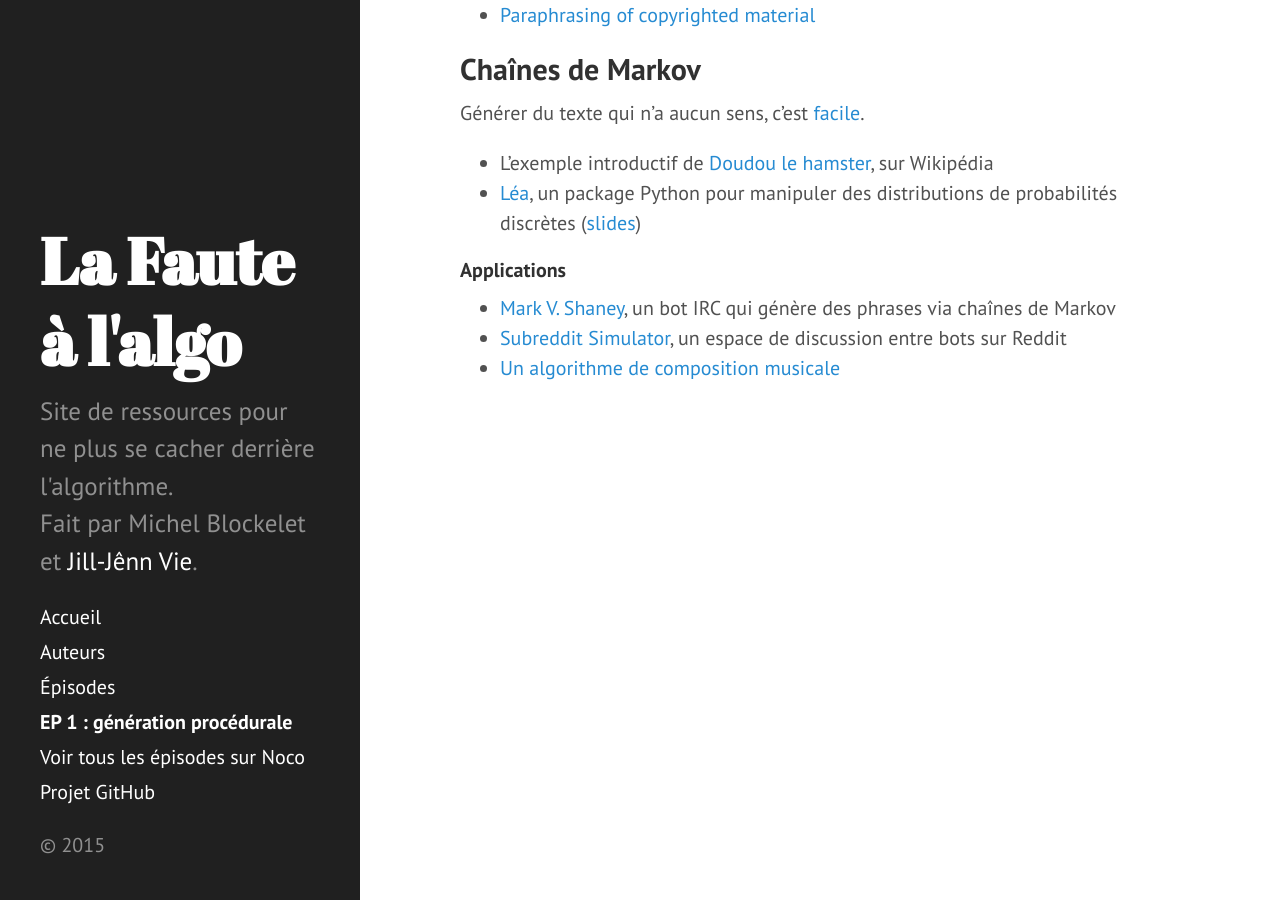
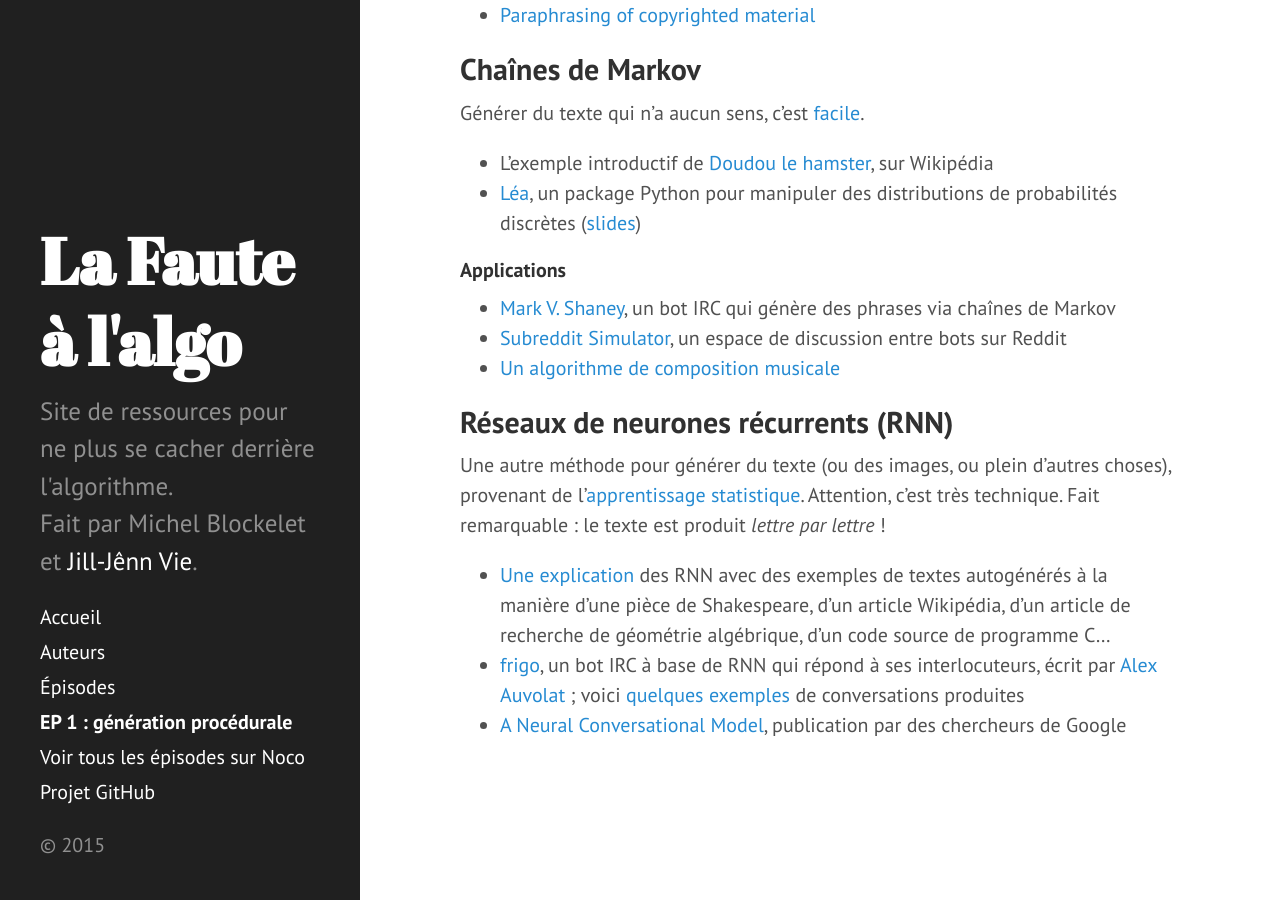
Before and after one commit to jilljenn/fautealgo, a Jekyll site: the page built from ep1/index.md, in a window 1280 px wide and 900 px high, scrolled down 515 px. Built offline with Jekyll 4.4.1, drawn with Linux system fonts in a browser that asks for light colours; Markdown is read by kramdown in place of the engine named in the settings.

Commit message:
Add resources on RNNs

```diff
--- a/ep1/index.md
+++ b/ep1/index.md
@@ -30,3 +30,11 @@ Générer du texte qui n'a aucun sens, c'est [facile](http://kamoulbox.free.fr).
 - [Mark V. Shaney](https://en.wikipedia.org/wiki/Mark_V._Shaney), un bot IRC qui génère des phrases via chaînes de Markov
 - [Subreddit Simulator](https://www.reddit.com/r/SubredditSimulator), un espace de discussion entre bots sur Reddit
 - [Un algorithme de composition musicale](http://jill-jenn.net/_static/works/un-algorithme-de-composition-musicale.pdf)
+
+## Réseaux de neurones récurrents (RNN)
+
+Une autre méthode pour générer du texte (ou des images, ou plein d'autres choses), provenant de l'[apprentissage statistique](https://fr.wikipedia.org/wiki/Apprentissage_automatique). Attention, c'est très technique. Fait remarquable : le texte est produit *lettre par lettre* !
+
+- [Une explication](https://karpathy.github.io/2015/05/21/rnn-effectiveness/) des RNN avec des exemples de textes autogénérés à la manière d'une pièce de Shakespeare, d'un article Wikipédia, d'un article de recherche de géométrie algébrique, d'un code source de programme C…
+- [frigo](https://github.com/Alexis211/text_rnn), un bot IRC à base de RNN qui répond à ses interlocuteurs, écrit par [Alex Auvolat](http://adnab.me/) ; voici [quelques exemples](http://adnab.me/notes/frigo/) de conversations produites
+- [A Neural Conversational Model](http://arxiv.org/abs/1506.05869), publication par des chercheurs de Google
```
